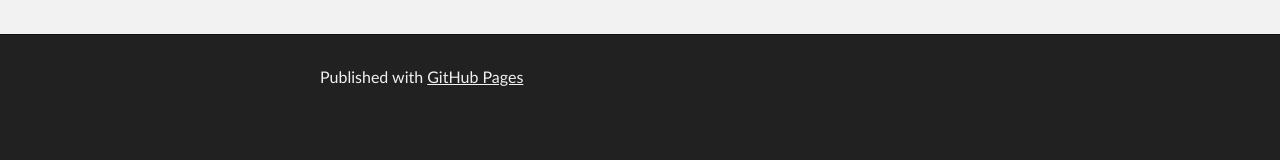
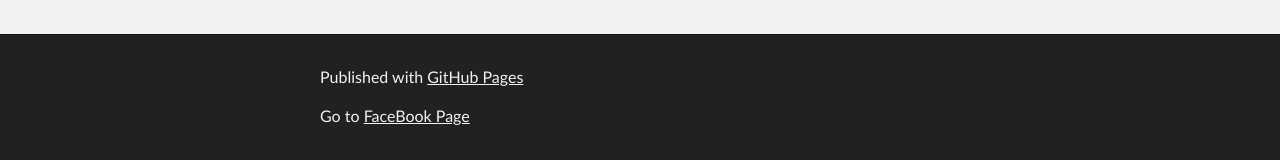
Before and after one commit to jwy0701/jwy0701.github.io, a Jekyll site: the page index.html, which Jekyll copies as it is, in a window 1280 px wide. Shown: the part 1157-1317 px from the top of the page. Built offline with Jekyll 4.4.1, drawn with Linux system fonts in a browser that asks for light colours; before the commit the page ends 1281 px from its top, so only the background shows below that.

Commit message:
Update index.html

```diff
--- a/index.html
+++ b/index.html
@@ -65,7 +65,7 @@ $ git checkout gh-pages
     <div id="footer_wrap" class="outer">
       <footer class="inner">
         <p>Published with <a href="http://pages.github.com">GitHub Pages</a></p>
-
+        <p>Go to <a href="http://facebook.com/jwy88">FaceBook Page</a></p>
       </footer>
     </div>
 
```
